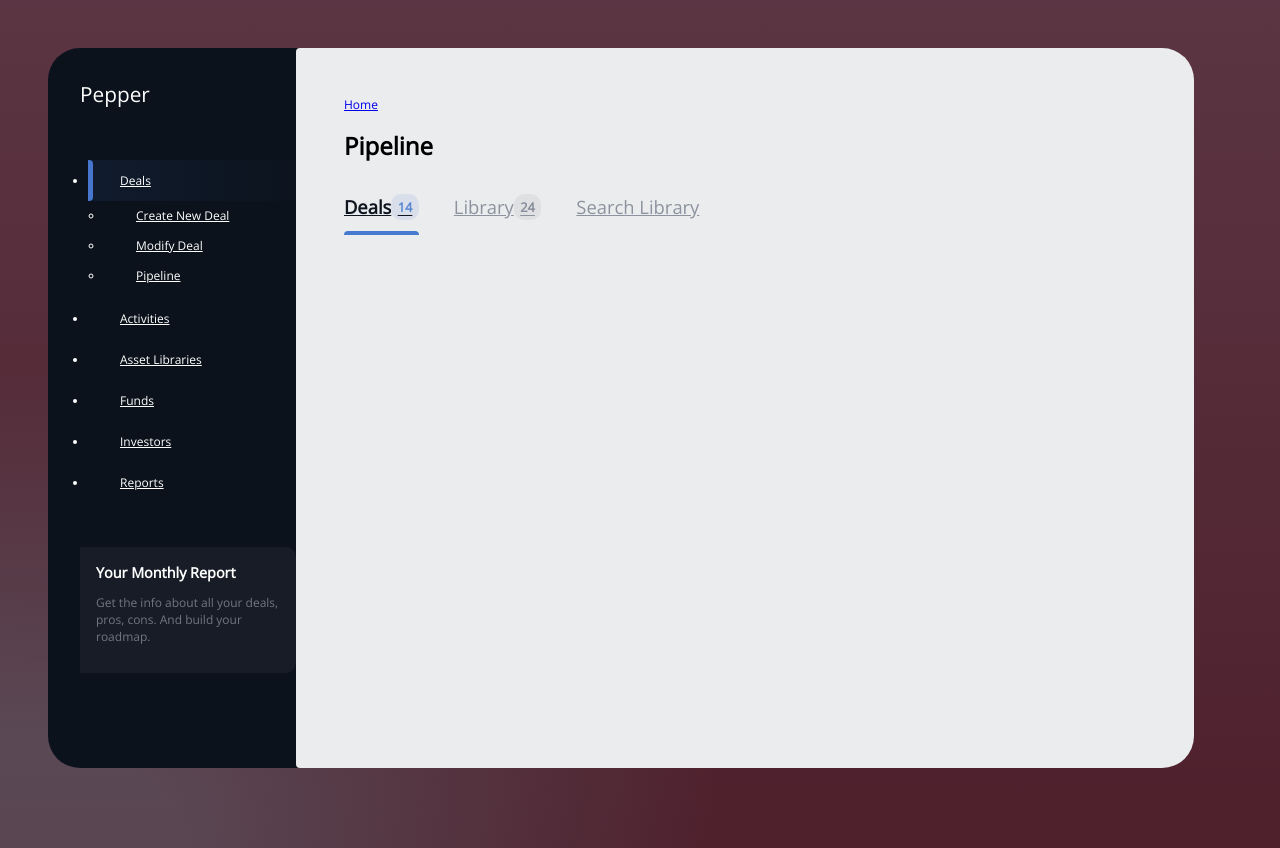
After one commit to 20SKKUGraduationProject/Web, a Django app: template frontend/templates/options.html in a window 1280 px wide. The commit adds this page. Run offline with Django 3.2, Linux system fonts and the light colour scheme; the template is opened without the code that fills it, so the values that code supplies are empty.

```diff
--- /dev/null
+++ b/frontend/static/css/options.css
@@ -0,0 +1,146 @@
+@import url(https://fonts.googleapis.com/css?family=Open+Sans);
+
+body {
+    background: #89909f;
+    padding: 3rem 0 0 3rem;
+    font-size: 12px;
+    font-family: 'Open Sans', sans-serif;
+    height: 100%;
+    margin: 0;
+    overflow: hidden;
+	background: -webkit-radial-gradient(0% 100%, ellipse cover, rgba(104,128,138,.4) 10%,rgba(138,114,76,0) 40%), linear-gradient(to bottom,  rgba(57,173,219,.25) 0%,rgba(42,60,87,.4) 100%), linear-gradient(135deg,  #670d10 0%,#670d10 100%);
+}
+
+.site-wrap {
+    display: grid;
+    grid-template-columns: 280px 1fr;
+    height: 90%;
+    width: 93%;
+    border-radius: 4px;
+}
+.site-nav {
+    background: #0b121b;
+    color: white;
+    border-top-left-radius: 2rem;
+    border-bottom-left-radius: 2rem;
+    display: flex;
+    flex-direction: column;
+}
+.site-nav a {
+    color: inherit;
+}
+
+.site-nav ul li a {
+    display: block;
+    padding: 0.75rem 0.5rem 0.75rem 2rem;
+    position: relative;
+}
+.site-nav ul li a:hover, .site-nav ul li a:focus {
+    color: #4371c5;
+}
+.site-nav ul li.active > a {
+    background: linear-gradient(to right, #101b2d, transparent);
+}
+.site-nav ul li.active > a::before {
+    content: "";
+    position: absolute;
+    left: 0;
+    top: 0;
+    height: 100%;
+    background: #4676cd;
+    width: 5px;
+    border-top-right-radius: 4px;
+    border-bottom-right-radius: 4px;
+}
+.site-nav ul ul {
+    padding-left: 1rem;
+    margin-bottom: 0.5rem;
+}
+.site-nav ul ul a {
+    padding-top: 0.4rem;
+    padding-bottom: 0.4rem;
+}
+.note {
+    width: calc(100% - 6rem);
+    margin: 2rem;
+    background: #171c26;
+    border-top-right-radius: 10px;
+    border-bottom-right-radius: 10px;
+    padding: 1rem;
+}
+.note h3 {
+    font-size: 0.9rem;
+    margin: 0 0 0.4rem 0;
+}
+.note p {
+    color: #717783;
+}
+.name {
+    font-size: 1.3rem;
+    position: relative;
+    margin: 2rem 0 2rem 0;
+    padding: 0 2.5rem 0.5rem 2rem;
+    width: calc(100% - 3rem);
+}
+
+.name::after {
+    content: "";
+    width: 8px;
+    height: 8px;
+    background: #4777ce;
+    border-radius: 20px;
+    position: absolute;
+    top: 6px;
+    right: -2px;
+}
+main {
+    background: #ebecee;
+    margin-left: -2rem;
+    position: relative;
+    border-top-left-radius: 4px;
+    border-bottom-left-radius: 4px;
+    border-top-right-radius: 2rem;
+    border-bottom-right-radius: 2rem;
+}
+main > header {
+    padding: 3rem 3rem 0 3rem;
+}
+
+.nav-tabs a {
+    margin-right: 2rem;
+    display: inline-block;
+    padding: 1rem 0 1rem 0;
+    font-size: 1.15rem;
+    color: #8c939e;
+    position: relative;
+}
+.nav-tabs a.active {
+    color: #101620;
+    font-weight: 600;
+}
+.nav-tabs a.active span {
+    background: #d9dfea;
+    color: #5887d1;
+}
+.nav-tabs a.active::after {
+    content: "";
+    position: absolute;
+    bottom: 0;
+    left: 0;
+    width: 100%;
+    height: 4px;
+    background: #457ace;
+    border-top-right-radius: 10px;
+    border-top-left-radius: 10px;
+}
+.nav-tabs a span {
+    border-radius: 10px;
+    font-size: 0.8rem;
+    padding: 0.25rem 0.4rem;
+    font-weight: 600;
+    vertical-align: middle;
+    position: relative;
+    top: -2px;
+    background: #dfe0e2;
+    color: #868d99;
+}
--- a/frontend/templates/login.html
+++ b/frontend/templates/login.html
@@ -8,7 +8,11 @@
 <body>
     <div class="login">
         <h1>Kingo Login</h1>
-        <h5>ID & Password corresponds to SKKU account</h5>
+        {% if message %}
+            <h5>{{ message }}</h5>
+        {% else %}
+            <h5>ID & Password corresponds to SKKU account</h5>
+        {% endif %}
         <form method="post" action="">
             {% csrf_token %}
             <input type="text" name="id" placeholder="Username" required="required" />
--- /dev/null
+++ b/frontend/templates/options.html
@@ -0,0 +1,46 @@
+<head>
+  {% load static %}
+  <link rel="stylesheet" type="text/css" href="{% static 'css/options.css' %}">
+  <link rel="shortcut icon" href="{% static 'images/favicon.ico' type-image/x-icon %}">
+  <title>SKKU Auto Timetable Generator v0.1</title>
+</head>
+
+<body>
+  <div class="site-wrap">
+    <nav class="site-nav">
+      <div class="name">Pepper</div>
+      <ul>
+        <li class="active">
+          <a href="#">Deals</a>
+          <ul>
+            <li><a href="#0">Create New Deal</a></li>
+            <li><a href="#0">Modify Deal</a></li>
+            <li><a href="#0">Pipeline</a></li>
+          </ul>
+        </li>
+        <li><a href="#0">Activities</a></li>
+        <li><a href="#0">Asset Libraries</a></li>
+        <li><a href="#0">Funds</a></li>
+        <li><a href="#0">Investors</a></li>
+        <li><a href="#0">Reports</a></li>
+      </ul>
+
+      <div class="note">
+        <h3>Your Monthly Report</h3>
+        <p>Get the info about all your deals, pros, cons. And build your roadmap.</p>
+      </div>
+    </nav>
+    <main>
+      <header>
+        <div class="breadcrumbs"><a href="#0/">Home</a></div>
+        <h1 class="title">Pipeline</h1>
+        <nav class="nav-tabs">
+          <a href="#0" class="active">Deals<span>14</span></a>
+          <a href="#0">Library<span>24</span></a>
+          <a href="#0">Search Library</a>
+        </nav>
+      </header>
+
+    </main>
+  </div>
+</body>
```
Also changed, not shown: backend/login/views.py (+4 -4 lines).
